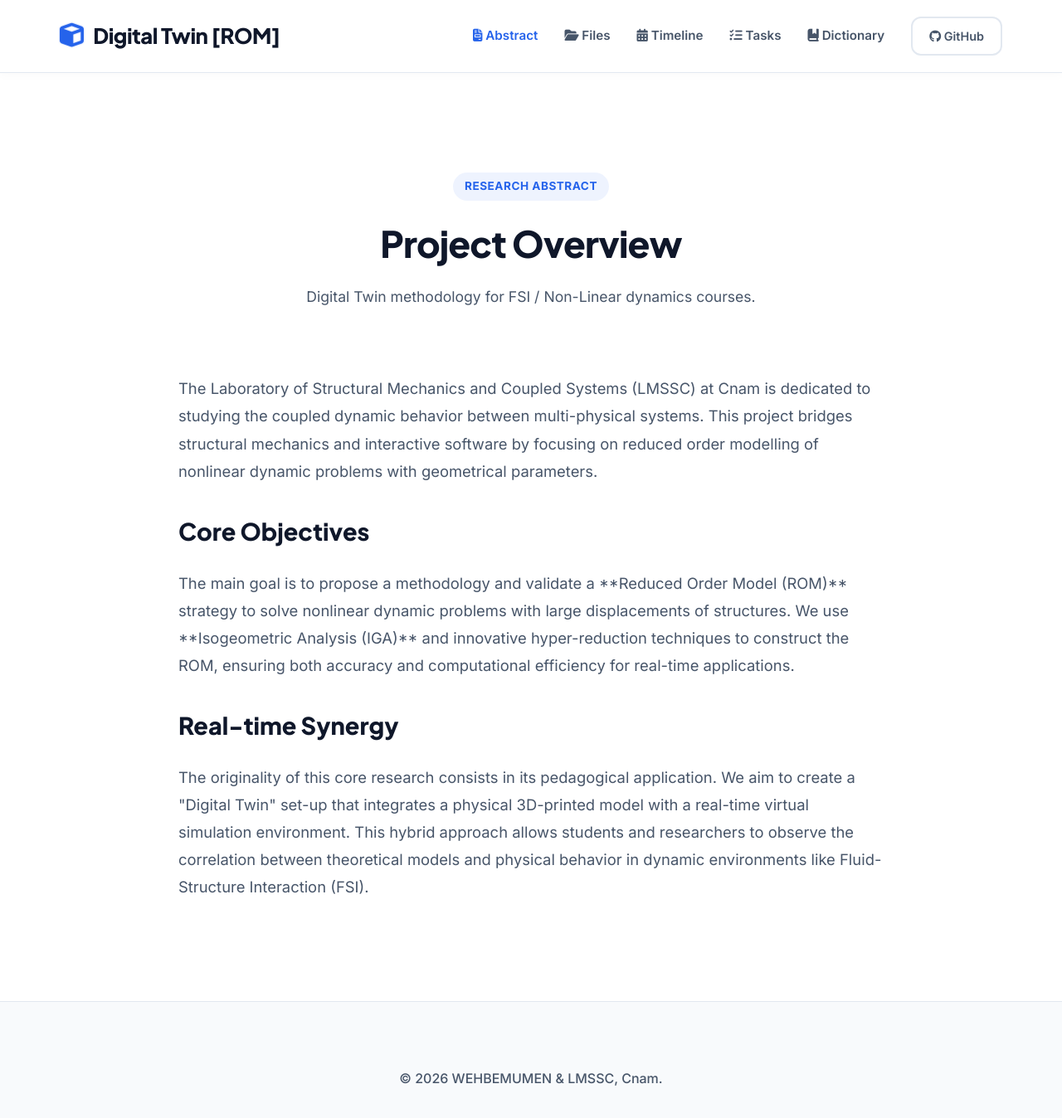
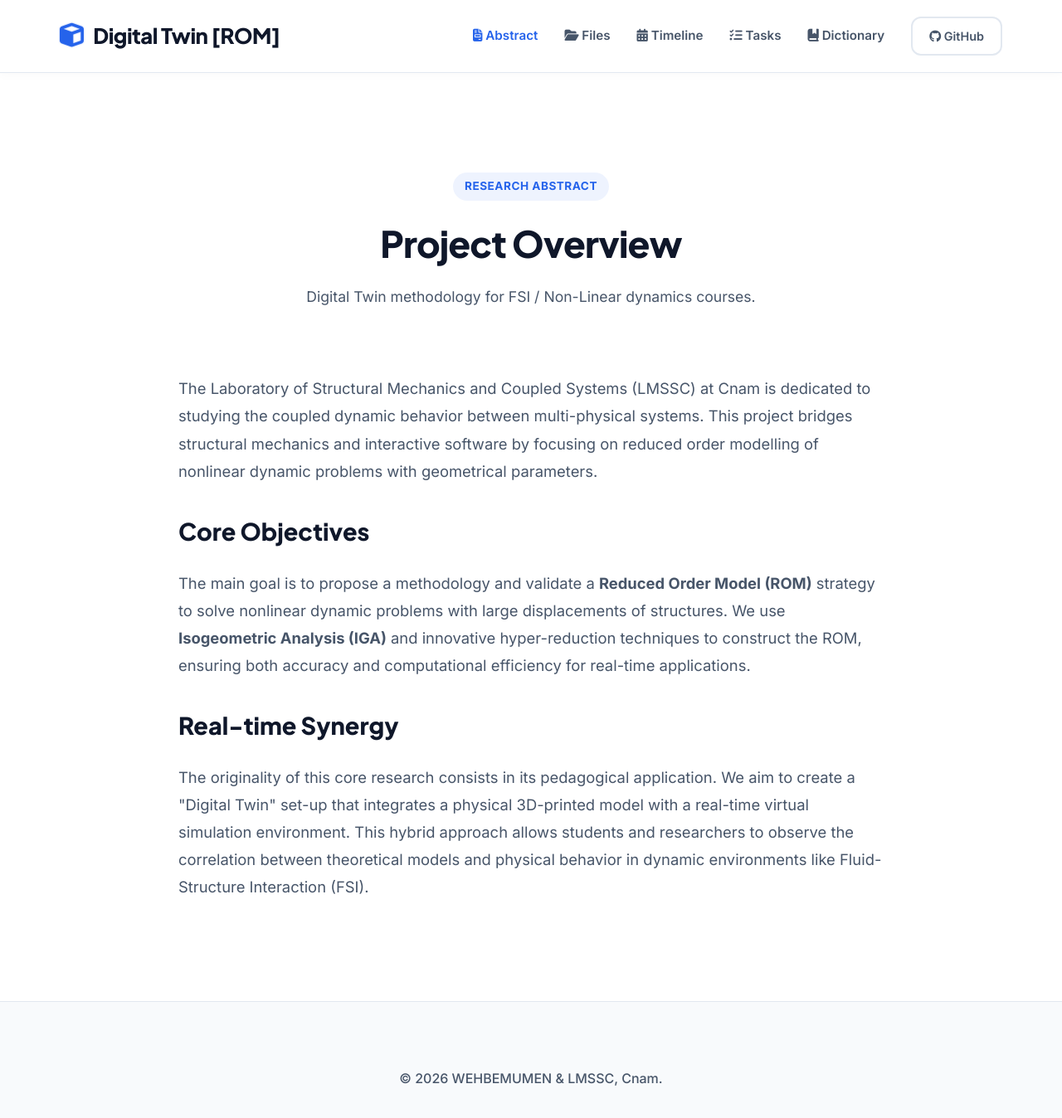
Before and after one commit to WEHBEMUMEN/internship-cnam, a Jekyll site: the page overview.html, which Jekyll copies as it is, in a window 1280 px wide and 1393 px high. Shown: the top 1348 px of the window at 83% size. Built offline with Jekyll 4.4.1, drawn with Linux system fonts in a browser that asks for light colours.

Commit message:
fix: resolve literal bold markdown markers across the site

```diff
--- a/dictionary.html
+++ b/dictionary.html
@@ -90,7 +90,7 @@
               <div class="card reveal reveal-up">
                 <span class="badge" style="font-size: 0.7rem; margin-bottom: 10px;">${data.category}</span>
                 <h3>${data.title}</h3>
-              <p>${data.body.substring(0, 120)}...</p>
+                <p>${data.body.replace(/\*\*/g, '').substring(0, 140)}...</p>
                 <a href="term.html?id=${term.id}" class="card-link">Read more <i class="fa-solid fa-arrow-right"></i></a>
               </div>
             `;
--- a/overview.html
+++ b/overview.html
@@ -48,7 +48,7 @@
           <p style="margin-bottom: 30px;">The Laboratory of Structural Mechanics and Coupled Systems (LMSSC) at Cnam is dedicated to studying the coupled dynamic behavior between multi-physical systems. This project bridges structural mechanics and interactive software by focusing on reduced order modelling of nonlinear dynamic problems with geometrical parameters.</p>
 
           <h3 style="color: var(--text-primary); font-size: 1.8rem; margin-bottom: 20px; font-weight: 800;">Core Objectives</h3>
-          <p style="margin-bottom: 30px;">The main goal is to propose a methodology and validate a **Reduced Order Model (ROM)** strategy to solve nonlinear dynamic problems with large displacements of structures. We use **Isogeometric Analysis (IGA)** and innovative hyper-reduction techniques to construct the ROM, ensuring both accuracy and computational efficiency for real-time applications.</p>
+          <p style="margin-bottom: 30px;">The main goal is to propose a methodology and validate a <strong>Reduced Order Model (ROM)</strong> strategy to solve nonlinear dynamic problems with large displacements of structures. We use <strong>Isogeometric Analysis (IGA)</strong> and innovative hyper-reduction techniques to construct the ROM, ensuring both accuracy and computational efficiency for real-time applications.</p>
 
           <h3 style="color: var(--text-primary); font-size: 1.8rem; margin-bottom: 20px; font-weight: 800;">Real-time Synergy</h3>
           <p>The originality of this core research consists in its pedagogical application. We aim to create a "Digital Twin" set-up that integrates a physical 3D-printed model with a real-time virtual simulation environment. This hybrid approach allows students and researchers to observe the correlation between theoretical models and physical behavior in dynamic environments like Fluid-Structure Interaction (FSI).</p>
```
Also changed, not shown: app/index.html (+5 -5 lines). Lines whose indentation alone changed are shown as unchanged.
